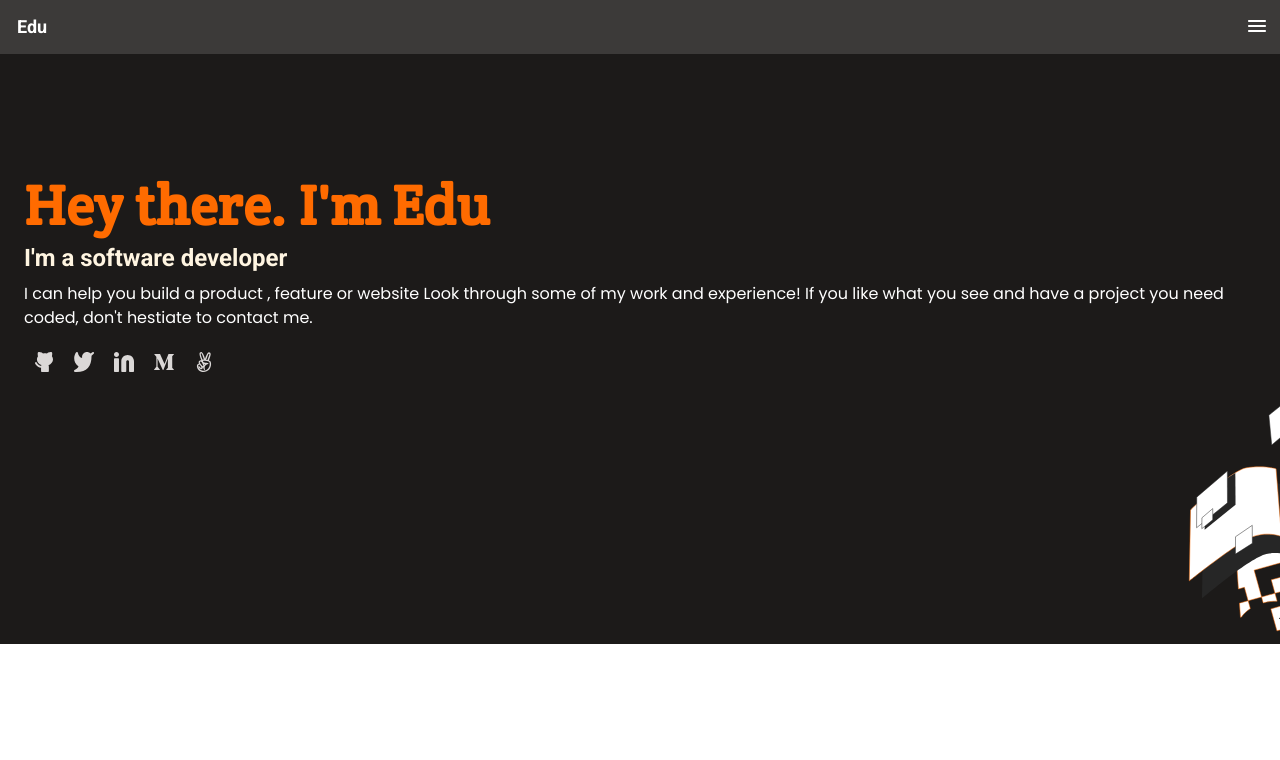
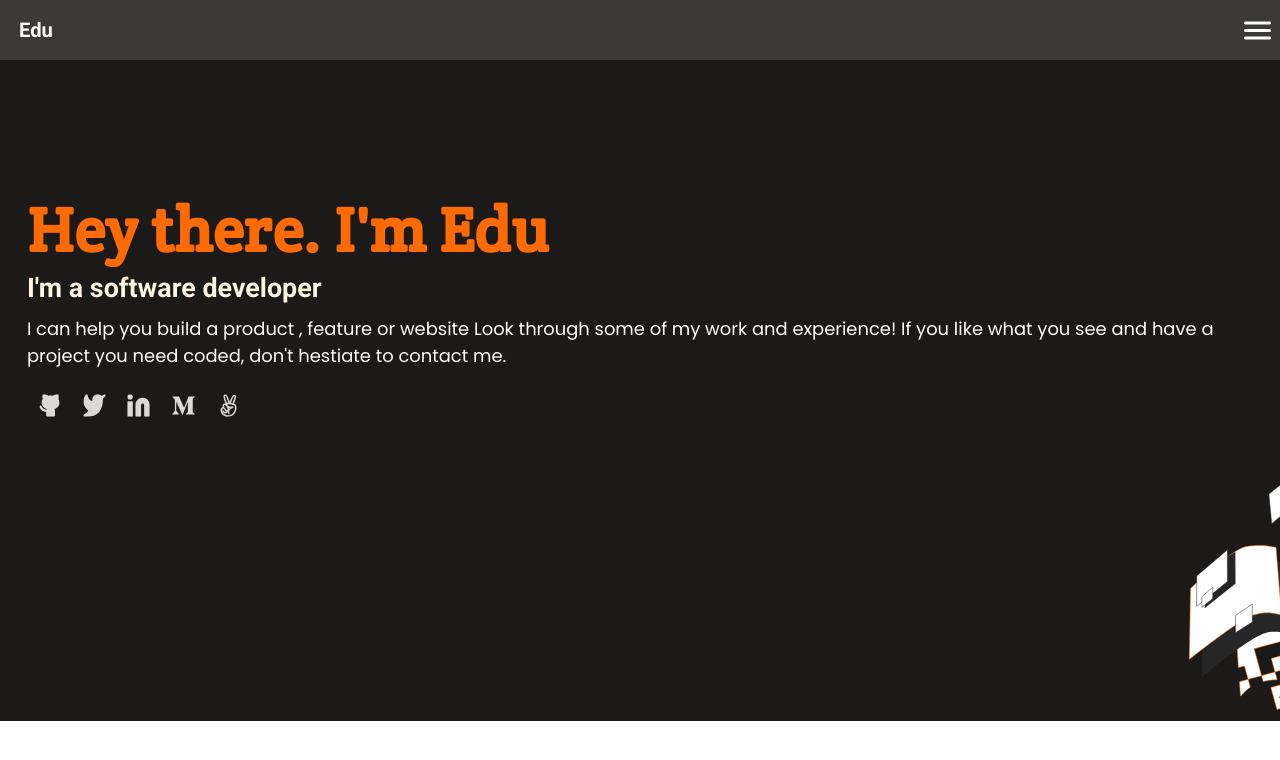
Before and after one commit to Xecyc/My-portfolio, a website: page index.html in a window 1280 px wide. Drawn offline with Linux system fonts and the light colour scheme.

Commit message:
Fix linter errors

```diff
--- a/index.html
+++ b/index.html
@@ -18,7 +18,7 @@
       </div>
       <div class="menu-box">
         <div class="ham-box">
-          <img src="/img/Unionham.svg" alt="hamburger" class="menu-icon">
+          <img tabindex="0" src="/img/Unionham.svg" alt="hamburger-menu-icon" class="ham-img">
         </div>
       </div>
     </nav>
@@ -26,16 +26,16 @@
   <main class="headline">
     <section class="text-box">
       <h1>Hey there. I'm Edu</h1>
-      <h3>I'm a software developer</h3>
+      <h2>I'm a software developer</h2>
       <p>I can help you build a product , feature or website Look through some of my work and experience! If you like what you see and have a project you need coded,
         don't hestiate to contact me.</p>
     </section>
     <section class="social-media">
-        <a class="icon-box" href="https://github.com/Xecyc"><img class="icon" src="/img/social media icons/Icon -GitHub.svg"></a>
-        <a class="icon-box" href="https://twitter.com/jesm0r"><img class="icon" src="/img/social media icons/Icon - Twitter.svg"></a>
-        <a class="icon-box" href="https://www.linkedin.com/in/jes%C3%BAs-moreno-b4276a178/"><img class="icon" src="/img/social media icons/Icon - Linkedinlinkedin.svg"></a>
-        <a class="icon-box" href="https://medium.com/"><img class="icon" src="/img/social media icons/Icon - Medium.svg"></a>
-        <a class="icon-box" href="https://angel.co/"><img class="icon" src="/img/social media icons/Icon - Angelist.svg"></a>
+        <a tabindex="0" class="icon-box" href="https://github.com/Xecyc"><img class="media-img" src="/img/social media icons/Icon -GitHub.svg" alt="github-icon"></a>
+        <a tabindex="0" class="icon-box" href="https://twitter.com/jesm0r"><img class="media-img" src="/img/social media icons/Icon - Twitter.svg" alt="twitter-icon"></a>
+        <a tabindex="0" class="icon-box" href="https://www.linkedin.com/in/jes%C3%BAs-moreno-b4276a178/"><img class="media-img" src="/img/social media icons/Icon - Linkedinlinkedin.svg" alt="linkedin-icon"></a>
+        <a tabindex="0"class="icon-box" href="https://medium.com/"><img class="media-img" src="/img/social media icons/Icon - Medium.svg" alt="medium-icon"></a>
+        <a tabindex="0" class="icon-box" href="https://angel.co/"><img class="media-img" src="/img/social media icons/Icon - Angelist.svg" alt="angelist-icon"></a>
     </section>
   </main>
 </body>
--- a/style.css
+++ b/style.css
@@ -10,6 +10,7 @@ html {
 }
 
 /*** NAVIGATION BAR ***/
+
 
 .navbar {
   background-color: #3c3a39;
@@ -57,11 +58,20 @@ html {
   align-self: center;
 }
 
+.ham-img {
+  width: 2.4rem;
+  height: 2.4rem;
+  display: block;
+}
+
+/* The background will be temporary until I'm more familiar with grid, I will make it an html element later on */
+
 main {
   background-image: url("img/background/illustration-header-mobile.svg");
   background-repeat: no-repeat;
   background-position: right 120%;
 }
+
 
 .headline {
   display: flex;
@@ -85,7 +95,7 @@ main {
   flex-grow: 0;
 }
 
-.headline h3 {
+.headline h2 {
   font-family: 'Roboto', sans-serif;
   font-size: 2.4rem;
   font-weight: 700;
@@ -138,7 +148,26 @@ main {
   min-height: 4rem;
 }
 
-.icon:hover {
+.media-img {
+  height: 2.4rem;
+  width: 2.4rem;
+  display: block;
+}
+
+.media-img:hover {
   cursor: pointer;
   filter: invert(49%) sepia(77%) saturate(5619%) hue-rotate(8deg) brightness(96%) contrast(97%);
 }
+
+/* ------------------------ */
+
+/*** Media Queries (Experimental for now) */
+
+@media (min-width: 396px) {
+  html {
+    font-size: 70%;
+  }
+  main {
+    background-position: right 115%;
+  }
+}
```
